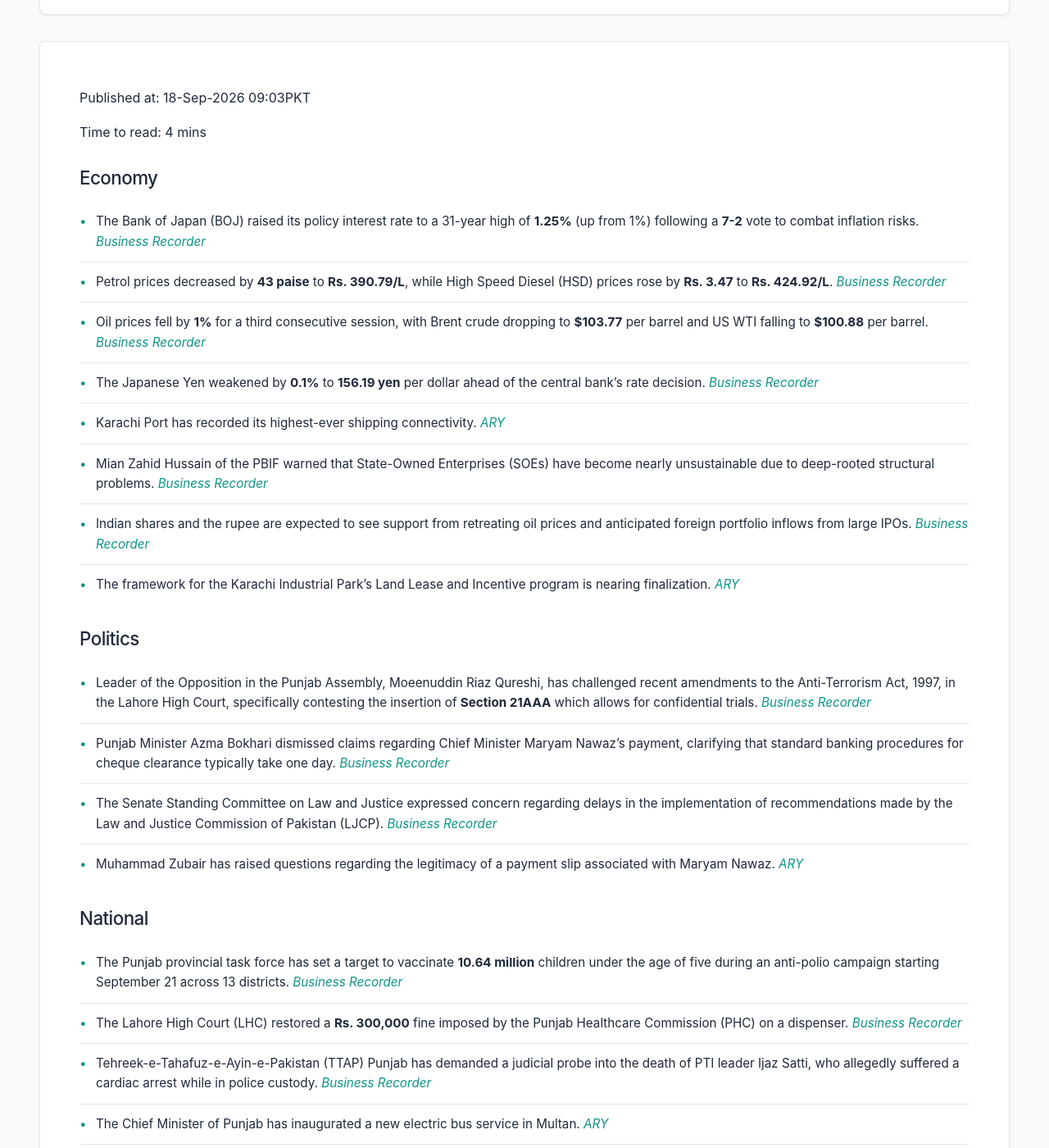
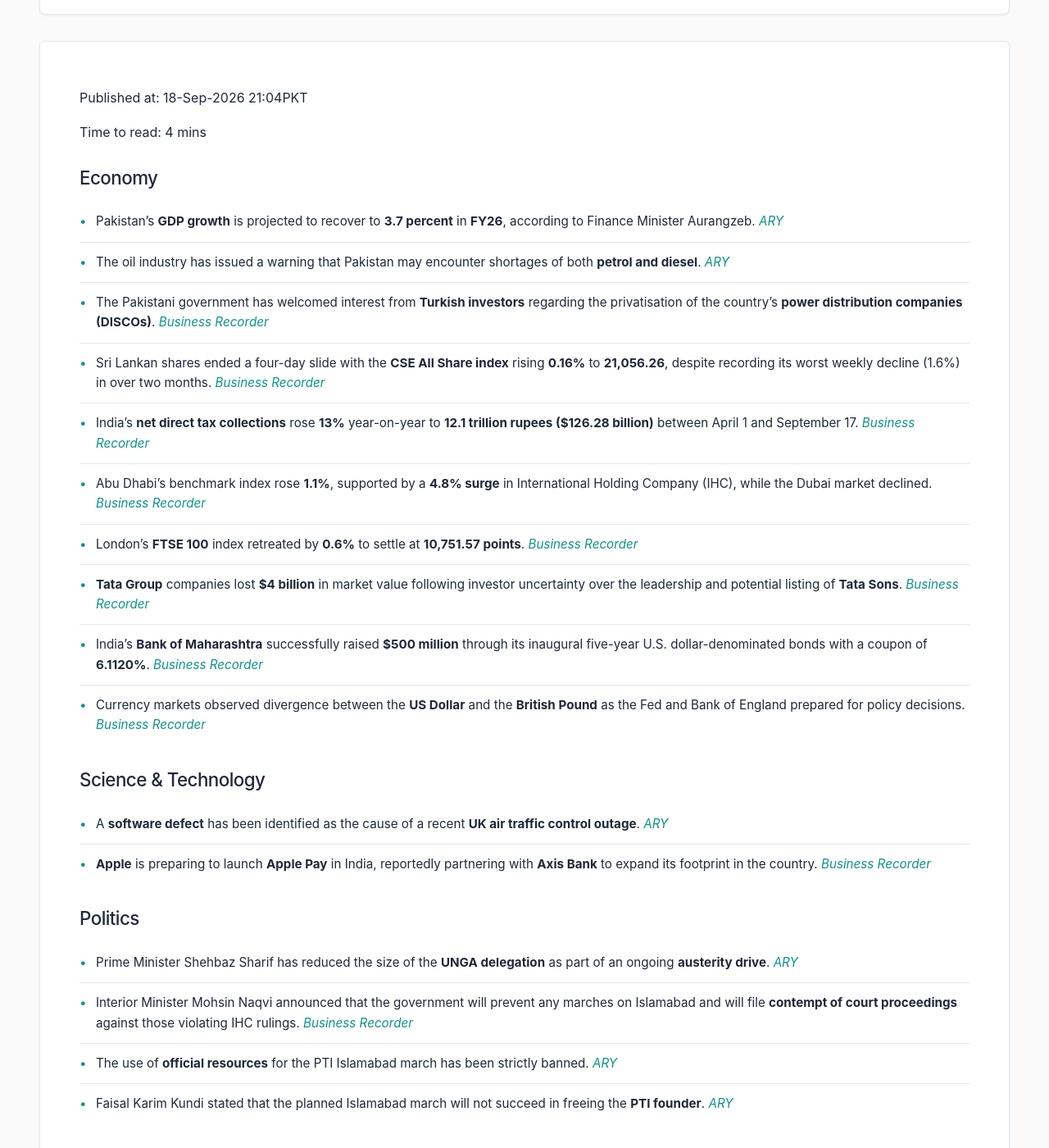
Before and after one commit to zsubzwary/news, a Jekyll site: the page built from en/index.md, in a window 1280 px wide and 1400 px high, scrolled down 209 px. Shown: the whole window at 82% size. Built offline with Jekyll 4.4.1, drawn with Linux system fonts in a browser that asks for light colours; some web fonts are replaced; comment, search, counter and statistics services are not loaded; some of the changed text lies outside the part shown.

Commit message:
DateTime; 2026-09-18T16:04:29.200Z

```diff
--- a/en/index.md
+++ b/en/index.md
@@ -4,44 +4,49 @@ title: Pakistan News Briefing
 lang: en
 ---
 
-Published at: 18-Sep-2026 09:03PKT
+Published at: 18-Sep-2026 21:04PKT
 
 Time to read: 4 mins
 
 ### Economy
-- The Bank of Japan (BOJ) raised its policy interest rate to a 31-year high of **1.25%** (up from 1%) following a **7-2** vote to combat inflation risks. *[Business Recorder](https://www.brecorder.com/news/40440100/boj-raises-interest-rates-to-31-year-high-in-widely-expected-move)*
-- Petrol prices decreased by **43 paise** to **Rs. 390.79/L**, while High Speed Diesel (HSD) prices rose by **Rs. 3.47** to **Rs. 424.92/L**. *[Business Recorder](https://www.brecorder.com/news/40440079/petrol-price-cut-by-43-paise-hsds-up-by-rs347)*
-- Oil prices fell by **1%** for a third consecutive session, with Brent crude dropping to **$103.77** per barrel and US WTI falling to **$100.88** per barrel. *[Business Recorder](https://www.brecorder.com/news/40440095/oil-prices-fall-1-on-hopes-of-limited-supply-disruptions)*
-- The Japanese Yen weakened by **0.1%** to **156.19 yen** per dollar ahead of the central bank's rate decision. *[Business Recorder](https://www.brecorder.com/news/40440096/yen-weak-ahead-of-boj-decision-rate-hike-expected)*
-- Karachi Port has recorded its highest-ever shipping connectivity. *[ARY](https://arynews.tv/karachi-port-records-highest-ever-shipping-connectivity)*
-- Mian Zahid Hussain of the PBIF warned that State-Owned Enterprises (SOEs) have become nearly unsustainable due to deep-rooted structural problems. *[Business Recorder](https://www.brecorder.com/news/40440075/soes-have-become-nearly-unsustainable-mian-zahid)*
-- Indian shares and the rupee are expected to see support from retreating oil prices and anticipated foreign portfolio inflows from large IPOs. *[Business Recorder](https://www.brecorder.com/news/40440098/indian-rupee-may-find-breathing-room-on-ipo-linked-inflows-oil-retreat)*
-- The framework for the Karachi Industrial Park’s Land Lease and Incentive program is nearing finalization. *[ARY](https://arynews.tv/karachi-industrial-parks-land-lease-and-incentive-framework-nears-finalization)*
+- Pakistan’s **GDP growth** is projected to recover to **3.7 percent** in **FY26**, according to Finance Minister Aurangzeb. *[ARY](https://arynews.tv/pakistans-gdp-growth-recovered-to-3point7-percent-in-fy26-says-finance-minister-aurangzeb)*
+- The oil industry has issued a warning that Pakistan may encounter shortages of both **petrol and diesel**. *[ARY](https://arynews.tv/pakistan-may-face-petrol-and-diesel-shortages-oil-industry-warns)*
+- The Pakistani government has welcomed interest from **Turkish investors** regarding the privatisation of the country's **power distribution companies (DISCOs)**. *[Business Recorder](https://www.brecorder.com/news/40440167/pakistan-welcomes-turkish-interest-in-disco-privatisation)*
+- Sri Lankan shares ended a four-day slide with the **CSE All Share index** rising **0.16%** to **21,056.26**, despite recording its worst weekly decline (1.6%) in over two months. *[Business Recorder](https://www.brecorder.com/news/40440160/sri-lankan-shares-end-four-day-slide-but-log-worst-week-in-over-two-months)*
+- India’s **net direct tax collections** rose **13%** year-on-year to **12.1 trillion rupees ($126.28 billion)** between April 1 and September 17. *[Business Recorder](https://www.brecorder.com/news/40440158/indias-net-direct-tax-collections-rise-13-from-april-1-sept-17)*
+- Abu Dhabi’s benchmark index rose **1.1%**, supported by a **4.8% surge** in International Holding Company (IHC), while the Dubai market declined. *[Business Recorder](https://www.brecorder.com/news/40440156/abu-dhabi-gains-on-ihc-rally-dubai-falls)*
+- London’s **FTSE 100** index retreated by **0.6%** to settle at **10,751.57 points**. *[Business Recorder](https://www.brecorder.com/news/40440152/londons-ftse-100-retreats-as-banks-energy-weigh-but-eyes-weekly-rise)*
+- **Tata Group** companies lost **$4 billion** in market value following investor uncertainty over the leadership and potential listing of **Tata Sons**. *[Business Recorder](https://www.brecorder.com/news/40440151/tata-group-firms-shed-4-billion-in-market-value-amid-holding-company-rift)*
+- India’s **Bank of Maharashtra** successfully raised **$500 million** through its inaugural five-year U.S. dollar-denominated bonds with a coupon of **6.1120%**. *[Business Recorder](https://www.brecorder.com/news/40440147/bank-of-maharashtra-raises-500-million-in-debut-dollar-debt-tightens-pricing)*
+- Currency markets observed divergence between the **US Dollar** and the **British Pound** as the Fed and Bank of England prepared for policy decisions. *[Business Recorder](https://www.brecorder.com/news/40440153/when-the-dollar-and-pound-hear-different-inflation-stories)*
+
+### Science & Technology
+- A **software defect** has been identified as the cause of a recent **UK air traffic control outage**. *[ARY](https://arynews.tv/uk-air-traffic-control-outage-caused-by-software-defect)*
+- **Apple** is preparing to launch **Apple Pay** in India, reportedly partnering with **Axis Bank** to expand its footprint in the country. *[Business Recorder](https://www.brecorder.com/news/40440154/apple-pay-eyes-india-rollout-with-axis-bank-sources-say)*
 
 ### Politics
-- Leader of the Opposition in the Punjab Assembly, Moeenuddin Riaz Qureshi, has challenged recent amendments to the Anti-Terrorism Act, 1997, in the Lahore High Court, specifically contesting the insertion of **Section 21AAA** which allows for confidential trials. *[Business Recorder](https://www.brecorder.com/news/40440070/punjab-opposition-leader-challenges-anti-terror-amendments)*
-- Punjab Minister Azma Bokhari dismissed claims regarding Chief Minister Maryam Nawaz’s payment, clarifying that standard banking procedures for cheque clearance typically take one day. *[Business Recorder](https://www.brecorder.com/news/40440078/cheque-clearing-date-unnecessary-propaganda-being-spread-azma)*
-- The Senate Standing Committee on Law and Justice expressed concern regarding delays in the implementation of recommendations made by the Law and Justice Commission of Pakistan (LJCP). *[Business Recorder](https://www.brecorder.com/news/40440074/ljcp-recommendations-senate-body-concerned-at-delay-in-implementation)*
-- Muhammad Zubair has raised questions regarding the legitimacy of a payment slip associated with Maryam Nawaz. *[ARY](https://arynews.tv/no-bank-will-accept-this-slip-muhammad-zubair-questions-maryam-nawazs-payment)*
+- Prime Minister Shehbaz Sharif has reduced the size of the **UNGA delegation** as part of an ongoing **austerity drive**. *[ARY](https://arynews.tv/pm-sharif-scales-back-unga-delegation-in-austerity-drive)*
+- Interior Minister Mohsin Naqvi announced that the government will prevent any marches on Islamabad and will file **contempt of court proceedings** against those violating IHC rulings. *[Business Recorder](https://www.brecorder.com/news/40440165/govt-to-stop-anyone-marching-on-islamabad-in-every-possible-way-naqvi)*
+- The use of **official resources** for the PTI Islamabad march has been strictly banned. *[ARY](https://arynews.tv/use-of-official-resources-for-pti-islamabad-march-banned)*
+- Faisal Karim Kundi stated that the planned Islamabad march will not succeed in freeing the **PTI founder**. *[ARY](https://arynews.tv/islamabad-march-wont-free-pti-founder-says-faisal-karim-kundi)*
 
 ### National
-- The Punjab provincial task force has set a target to vaccinate **10.64 million** children under the age of five during an anti-polio campaign starting September 21 across 13 districts. *[Business Recorder](https://www.brecorder.com/news/40440071/punjab-targets-1064m-children-in-anti-polio-drive)*
-- The Lahore High Court (LHC) restored a **Rs. 300,000** fine imposed by the Punjab Healthcare Commission (PHC) on a dispenser. *[Business Recorder](https://www.brecorder.com/news/40440068/lhc-restores-rs300000-fine-on-dispenser)*
-- Tehreek-e-Tahafuz-e-Ayin-e-Pakistan (TTAP) Punjab has demanded a judicial probe into the death of PTI leader Ijaz Satti, who allegedly suffered a cardiac arrest while in police custody. *[Business Recorder](https://www.brecorder.com/news/40440077/ttap-seeks-judicial-probe-into-ijaz-sattis-death)*
-- The Chief Minister of Punjab has inaugurated a new electric bus service in Multan. *[ARY](https://arynews.tv/cm-punjab-inaugurates-electric-bus-service-in-multan)*
-- Punjab Finance Minister Mian Mujtaba Shuja-ur-Rehman stated the provincial government is actively implementing measures to attract investment and accelerate industrial development. *[Business Recorder](https://www.brecorder.com/news/40440072/punjab-steps-up-measures-to-boost-business-investment)*
+- A **Rs. 117 million plea bargain** has been approved in connection with the **Kohistan scandal**. *[ARY](https://arynews.tv/another-plea-bargain-of-rs-117-million-in-kohistan-scandal-approved)*
+- PTI lawmakers utilized a **donkey cart** to reach the Sindh Assembly in protest against increased **petrol prices**. *[ARY](https://arynews.tv/pti-lawmakers-reach-sindh-assembly-on-donkey-cart-to-protest-petrol-price-hike)*
+- PM Shehbaz Sharif directed the inclusion of **20-year-old motorcycles, rickshaws, and Qingqi rickshaws** (registered on or after **January 1, 2006**) in the **Fuel Relief Scheme**. *[Business Recorder](https://www.brecorder.com/news/40440159/pm-directs-inclusion-of-20-year-old-motorcycles-rickshaws-in-fuel-relief-scheme)*
 
 ### International
-- The US Department of State has approved a potential **$24.3 billion** sale of Lockheed Martin’s **F-35 Lightning II** fighter jets to Saudi Arabia. *[Business Recorder](https://www.brecorder.com/news/40440102/us-clears-way-for-243-billion-fighter-jet-sale-to-saudi-arabia)*
-- South Korean President Lee Jae Myung announced that the country will not deploy military assets to the Middle East to avoid involvement in the Iran war. *[Business Recorder](https://www.brecorder.com/news/40440101/south-koreas-lee-says-will-not-deploy-military-to-get-involved-in-middle-east-conflict)*
-- Kenyan High Commissioner Lieutenant General Peter Mbogo Nijru (retd) called for increased engagement to boost bilateral trade between Kenya and Pakistan. *[Business Recorder](https://www.brecorder.com/news/40440067/kenyan-hc-for-enhancing-trade-with-pakistan)*
-- World leaders are scheduled to convene at the UN next week to discuss various global issues. *[ARY](https://arynews.tv/why-are-world-leaders-at-the-un-next-week-and-what-will-they-talk-about)*
+- The **Nobel Foundation** has increased the prize money for its annual awards by **9%**, raising the total value to **12 million Swedish crowns ($1.22 million)** per category. *[Business Recorder](https://www.brecorder.com/news/40440164/nobel-foundation-raises-prize-money-for-each-award-to-12-million)*
+- **Warren Buffett** is stepping down as Chairman of **Berkshire Hathaway**, with his son **Howard Buffett** succeeding him. *[Business Recorder](https://www.brecorder.com/news/40440163/warren-buffett-steps-down-as-berkshire-chairman-son-howard-succeeds)*
+- The **Yemen conflict** has displaced **112,000 people** internally within the last two weeks, while approximately **3,000** have fled to **Djibouti**. *[Business Recorder](https://www.brecorder.com/news/40440155/yemen-conflict-displaces-112000-people-inside-country-thousands-flee-to-djibouti-un-migration-agency-says)*
+- **Princess Diana's** "revenge dress" was displayed in **London** amidst ongoing public interest in the British Royal Family. *[Business Recorder](https://www.brecorder.com/news/40440166/revenge-dress-shows-princess-dianas-lasting-appeal-amid-royal-family-war-of-words)*
 
-### Health
-- The US is currently examining the potential for testosterone therapy for women. *[ARY](https://arynews.tv/us-examines-testosterone-therapy-for-women)*
-- Medical experts at Lahore General Hospital emphasized that timely newborn vaccination and clean water are the primary defenses against hepatitis in children. *[Business Recorder](https://www.brecorder.com/news/40440076/strongest-shields-against-hepatitis-among-children-described)*
+### Sports
+- **Cristiano Ronaldo** has been included in manager Jorge Jesus' first **25-man Portugal squad** for the upcoming Nations League matches. *[Business Recorder](https://www.brecorder.com/news/40440162/ronaldo-included-in-jesus-first-portugal-squad)*
+- **Kylian Mbappe** has signed with Swiss brand **On**, ending his partnership with **Nike**; shares of **On** rose **5%** in premarket trading. *[Business Recorder](https://www.brecorder.com/news/40440161/mbappe-leaves-nike-signs-with-on-as-it-forays-into-soccer)*
+- South African bowler **Lungi Ngidi** has been ruled out of the upcoming ODI series against **Australia** due to a **right hamstring injury**. *[Business Recorder](https://www.brecorder.com/news/40440157/another-quick-bowler-out-of-south-africa-team-to-take-on-australia)*
+- World number one **Elena Rybakina** will miss the **Billie Jean King Cup Finals** due to the physical demands of her recent schedule. *[Business Recorder](https://www.brecorder.com/news/40440149/world-number-one-rybakina-to-miss-billie-jean-king-cup-finals-after-demanding-month)*
+- The **Asian Games** are being held in **Nagoya, Japan**. *[Business Recorder](https://www.brecorder.com/news/40440150/japan-yet-to-catch-asian-games-fever-as-nagoya-welcomes-athletes)*
 
 ### Other
-- Take-Two has confirmed that the **GTA 6 Online** component will launch significantly after the release of the single-player mode. *[ARY](https://arynews.tv/gta-6-online-will-launch-well-after-single-player-release-take-two-confirms)*
-- New Balance has initiated legal action against Decathlon for trademark infringement regarding a shoe logo. *[ARY](https://arynews.tv/new-balance-sues-decathlon-for-trademark-infringement-over-shoe-logo)*
-- The National Institute of Public Policy (NIPP) and UNFPA held a roundtable to discuss how climate change impacts the health and safety of women and girls. *[Business Recorder](https://www.brecorder.com/news/40440069/nipp-unfpa-discuss-climate-change-impact-on-women)*
+- A new Steam title, **Blackwood**, has been released, offering gameplay inspired by the **John Wick** series. *[ARY](https://arynews.tv/new-steam-hit-blackwood-allows-you-to-be-john-wick)*
```
